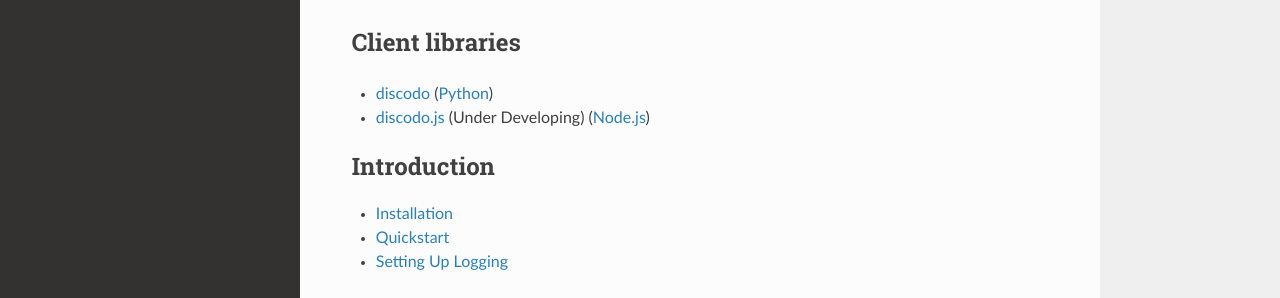
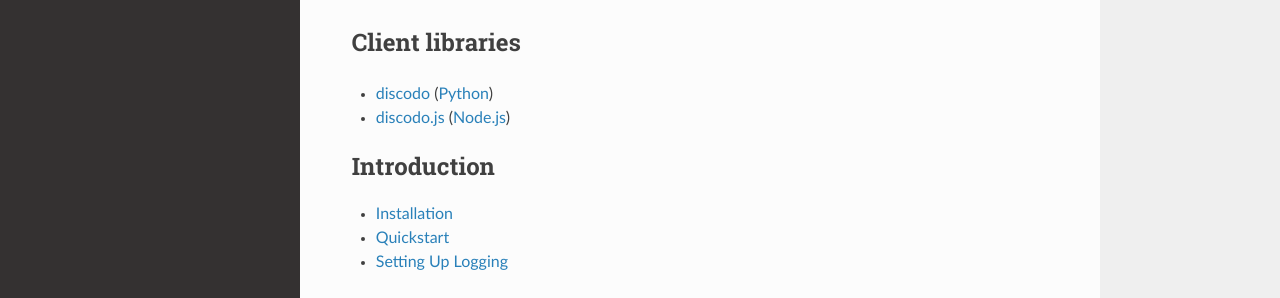
Before and after one commit to kijk2869/discodo, a Sphinx documentation site: the page built from docs/index.rst, in a window 1280 px wide and 1237 px high. Shown: the part 486-784 px from the top of the window. Built offline with Sphinx 7.4.7 and the Read the Docs theme 2.0.0, drawn with Linux system fonts in a browser that asks for light colours.

Commit message:
Add new library

```diff
--- a/docs/index.rst
+++ b/docs/index.rst
@@ -29,12 +29,12 @@
 ----------------
 
 - discodo_ (Python_)
-- discodo.js_ (Under Developing) (Node.js_)
+- discodo.js_ (Node.js_)
 
 .. _Python: https://www.python.org/
 .. _Node.js: https://nodejs.org/
 .. _discodo: https://github.com/kijk2869/discodo
-.. _discodo.js: Under Developing
+.. _discodo.js: https://github.com/kijk2869/discodo.js
 
 
 .. toctree::
```
Also changed, not shown: README.md (+1 -1 lines).
